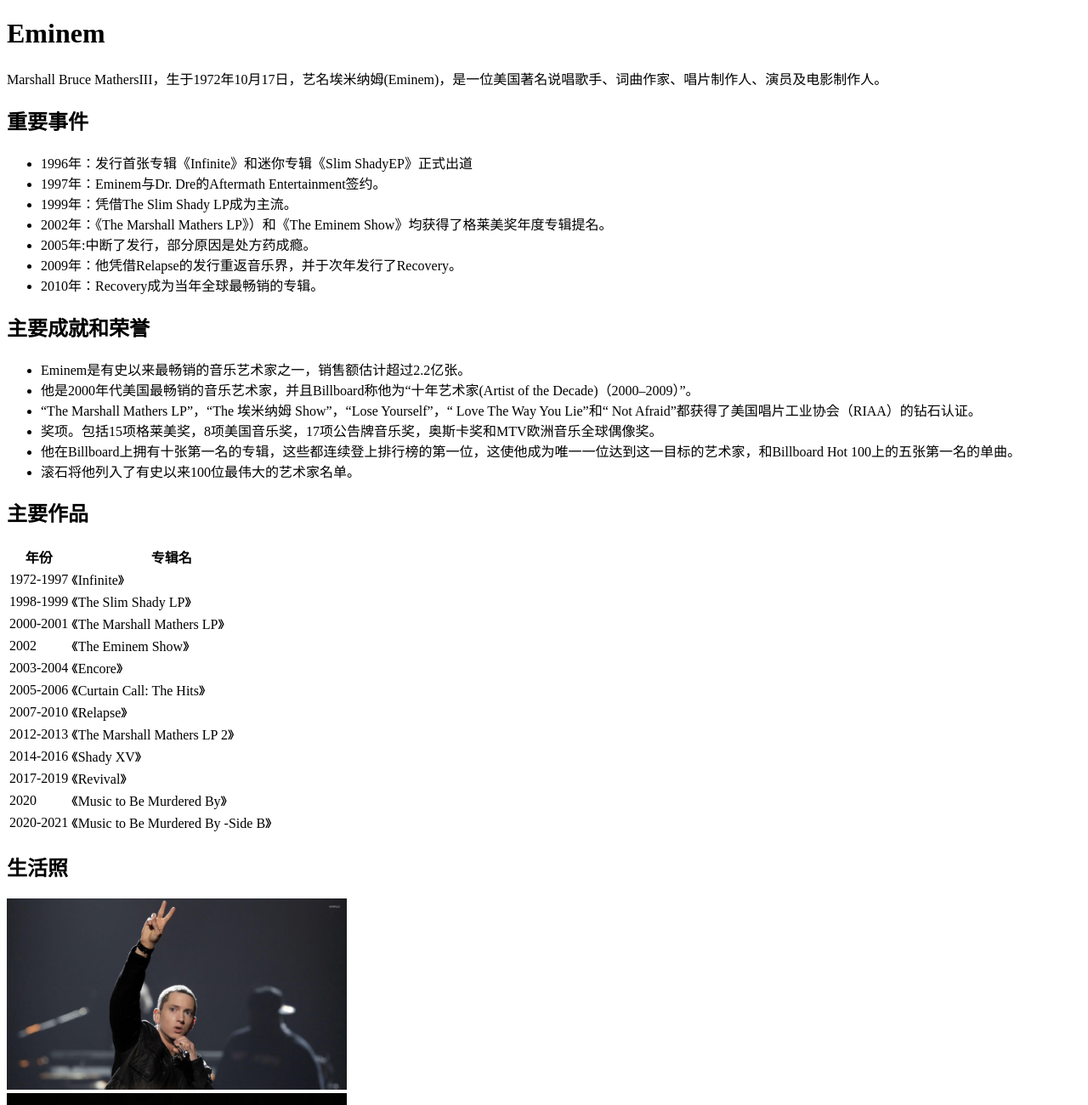
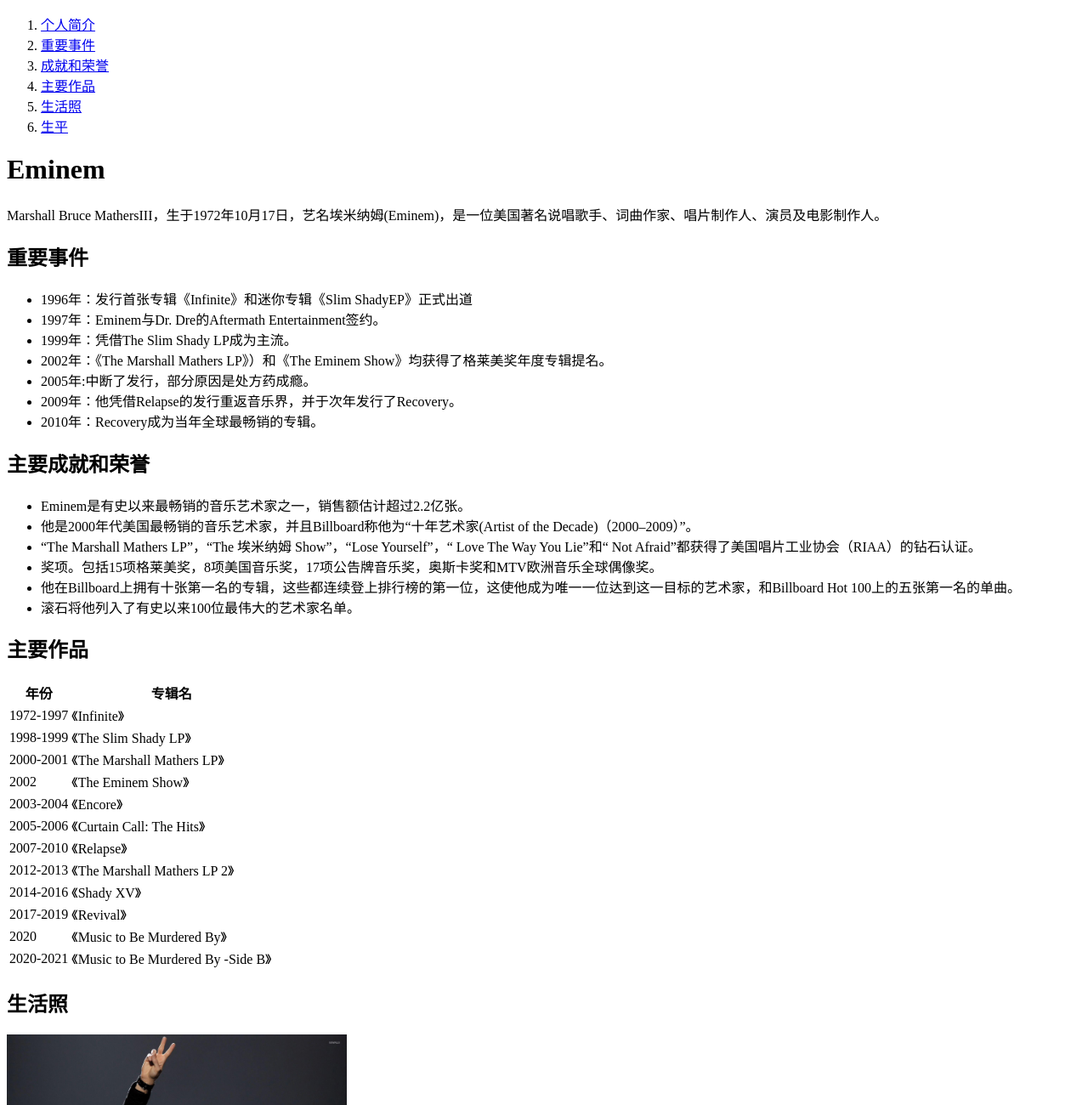
Before and after one commit to chaos430/Eminem, a plain HTML site: page index.html in a window 1280 px wide. Shown: the top 1300 px of the page at 85% size. Drawn offline with Linux system fonts and the light colour scheme.

Commit message:
更新index.html

```diff
--- a/index.html
+++ b/index.html
@@ -3,7 +3,7 @@
 
 <head>
     <meta charset="UTF-8" />
-    <meta name="viewport" content="width=device-width, initial-scale=1.0" />
+    <meta name="viewport" content="width=device-width, initial-scale=1.0, minimum-scale=1.0, maximum-scale=1.0, user-scalable=no" />
     <title>Document</title>
     <style>
         img {
@@ -13,11 +13,23 @@
 </head>
 
 <body>
-    <h1>Eminem</h1>
+    <nav>
+        <ol>
+            <li><a href="#eminem">个人简介</a></li>
+            <li><a href="#events">重要事件</a></li>
+            <li><a href="#awards">成就和荣誉</a></li>
+            <li><a href="#works">主要作品</a></li>
+            <li><a href="#pictures">生活照</a></li>
+            <li><a href="#life">生平</a></li>
+
+
+        </ol>
+    </nav>
+    <h1 id="eminem">Eminem</h1>
     <p>
         Marshall Bruce MathersIII，生于1972年10月17日，艺名埃米纳姆(Eminem)，是一位美国著名说唱歌手、词曲作家、唱片制作人、演员及电影制作人。
     </p>
-    <h2>重要事件</h2>
+    <h2 id="events">重要事件</h2>
     <ul>
         <li>
             1996年：发行首张专辑《Infinite》和迷你专辑《Slim ShadyEP》正式出道
@@ -31,7 +43,7 @@
         <li>2009年：他凭借Relapse的发行重返音乐界，并于次年发行了Recovery。</li>
         <li>2010年：Recovery成为当年全球最畅销的专辑。</li>
     </ul>
-    <h2>主要成就和荣誉</h2>
+    <h2 id="awards">主要成就和荣誉</h2>
     <ul>
         <li>Eminem是有史以来最畅销的音乐艺术家之一，销售额估计超过2.2亿张。</li>
         <li>
@@ -48,7 +60,7 @@
         </li>
         <li>滚石将他列入了有史以来100位最伟大的艺术家名单。</li>
     </ul>
-    <h2>主要作品</h2>
+    <h2 id="works">主要作品</h2>
 
     <table>
         <thead>
@@ -108,11 +120,17 @@
             </tr>
         </tbody>
     </table>
-    <h2>生活照</h2>
-    <div><img width="400" src="images/1.jpg" alt="图一"></div>
-    <div><img width="400" src="images/2.jpg" alt="图二"></div>
-    <div><img width="400" src="images/3.jpg" alt="图三"></div>
-    <h2>生平</h2>
+    <h2 id="pictures">生活照</h2>
+    <div>
+        <a href="images/1.jpg" target="_blank"><img width="400" src="images/1.jpg" alt="图一"></a>
+    </div>
+    <div>
+        <a href="images/2.jpg" target="_blank"><img width="400" src="images/2.jpg" alt="图二"></a>
+    </div>
+    <div>
+        <a href="images/3.jpg" target="_blank"><img width="400" src="images/3.jpg" alt="图三"></a>
+    </div>
+    <h2 id="life">生平</h2>
     <p>生于密苏里州圣约瑟夫，出生不久后，父亲便离开了他的家庭。在12岁之前，母亲带着他多次搬家，如堪萨斯、萨凡纳等地，直到后来他们在密歇根州底特律的郊区沃伦市定居。</p>
     <p>生活在黑人社区的埃米纳姆，从小就是在学校被霸凌的对象，家人们也不怎么关心他，唯独就是他舅舅，因个性内向，埃米纳姆在其他地方也不怎么好过，且埃米纳姆也说过，他生活的地方是可以随时看到有人被枪杀。</p>
     <p>在听过Beastie Boys的专辑《Licensed to Ill》以及舅舅所送的一首Ice-T的单曲之后，埃米纳姆对嘻哈乐产生了兴趣，14岁便第一次登台演出。高中时期经常参加嘻哈比赛（freestyle battle），在地下嘻哈乐迷中有一定的人气。两个使用过的名字 "Manix" 和 "M&M，后来演变成了埃米纳姆。</p>因为经常翘课的缘故，埃米纳姆读了两次九年级，在17岁的时候辍学。</p>
```
